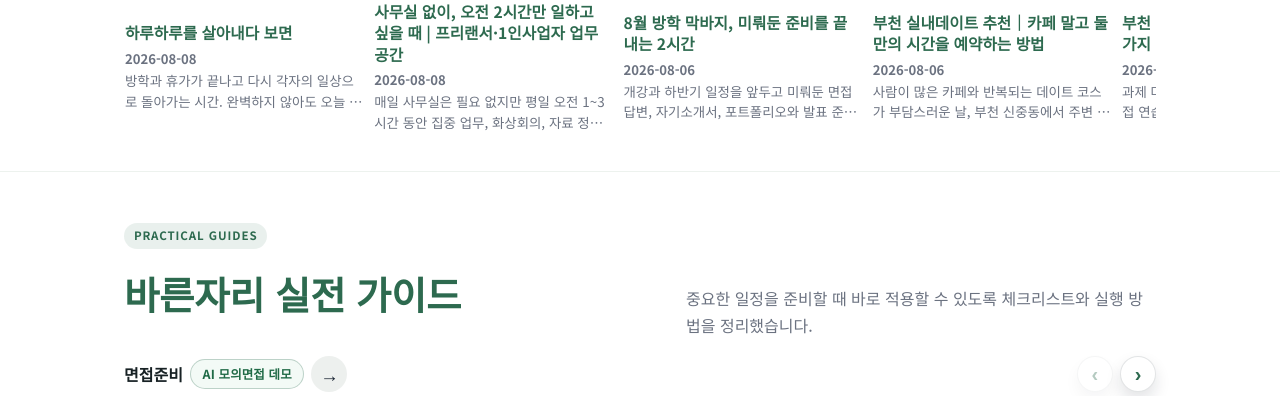
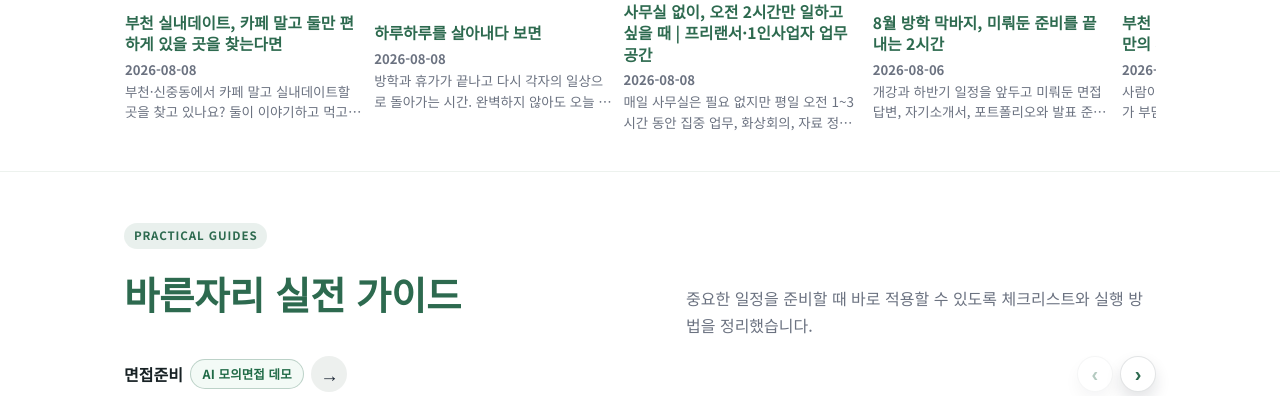
Before and after one commit to bareunspace/blog, a Jekyll site: the page built from blog.html, in a window 1280 px wide and 900 px high, scrolled down 339 px, cut to the strip 249-645 px from the top of the window. Built offline with Jekyll 4.4.1, drawn with Linux system fonts in a browser that asks for light colours; some of the changed text lies outside the part shown.

Commit message:
Publish indoor date post now and improve SEO AIO

```diff
--- a/_posts/2026-08-09-bucheon-indoor-date.md
+++ b/_posts/2026-08-09-bucheon-indoor-date.md
@@ -1,11 +1,11 @@
 ---
 layout: default
 title: 부천 실내데이트, 카페 말고 둘만 편하게 있을 곳을 찾는다면
-description: 부천·신중동에서 카페 말고 실내데이트할 곳을 찾고 있나요? 둘이 이야기하고, 먹고, 보고, 쉬면서 편하게 시간을 보낼 수 있는 프라이빗 데이트 공간과 이용 방법을 소개합니다.
+description: 부천·신중동에서 카페 말고 실내데이트할 곳을 찾고 있나요? 둘이 이야기하고 먹고 보고 쉬면서 편하게 시간을 보낼 수 있는 프라이빗 데이트 공간과 이용 방법을 소개합니다.
 category: 프라이빗시간
 hubs:
   - 프라이빗시간
-keywords: 부천실내데이트,부천데이트,신중동데이트,신중동실내데이트,부천데이트장소,카페말고데이트,부천둘만의공간,부천조용한데이트,부천둘이놀만한곳,신중동놀거리,프라이빗데이트
+keywords: 부천실내데이트,부천데이트,신중동데이트,신중동실내데이트,부천데이트장소,카페말고데이트,부천둘만의공간,부천조용한데이트,부천둘이놀만한곳,신중동놀거리,프라이빗데이트,부천커플데이트,신중동데이트장소
 tags:
   - 부천실내데이트
   - 부천데이트
@@ -15,7 +15,9 @@
   - 둘만의시간
 canonical: https://bareunjari.com/posts/bucheon-indoor-date/
 permalink: /posts/bucheon-indoor-date/
-date: 2026-08-09 09:00:00 +0900
+date: 2026-08-09 00:05:00 +0900
+last_modified_at: 2026-08-09 00:12:00 +0900
+editor_pick: true
 og_image: https://bareunjari.com/images/bucheon-indoor-date.webp
 og_image_alt: 부천 신중동 바른자리의 소파가 있는 프라이빗 실내 데이트 공간
 preload_image: images/bucheon-indoor-date.webp
@@ -27,19 +29,19 @@
 
 **부천에서 오늘 데이트할 곳을 찾고 있나요?**
 
-부천 실내데이트를 검색하면 카페, 영화관, 전시, 방탈출, 보드게임처럼 **무언가를 하는 장소**가 많이 나옵니다.
-
-물론 그런 데이트도 좋습니다. 그런데 가끔은 조금 다른 날이 있습니다.
+부천 실내데이트를 검색하면 카페, 영화관, 전시, 방탈출, 보드게임처럼 **무언가를 하는 장소**가 많이 나옵니다. 하지만 가끔은 사람 많은 곳을 돌아다니기보다 둘이 오래 이야기하고, 같이 보고, 먹고, 쉬면서 편하게 있고 싶은 날이 있습니다.
 
 > **오늘은 사람 많은 곳 돌아다니지 말고, 그냥 둘이 편하게 있고 싶은데.**
 
-오래 이야기하고 싶고, 같이 뭔가를 보고 싶고, 먹고 싶은 것도 먹고 싶고, 무엇보다 주변 사람을 크게 신경 쓰지 않고 둘이 시간을 보내고 싶은 날입니다.
-
 그럴 때는 데이트 코스를 하나 더 찾는 대신 **둘만의 시간을 예약하는 방법**도 있습니다.
 
+## 먼저 답부터: 이런 날이라면 프라이빗 실내데이트가 잘 맞습니다
+
+부천·신중동에서 **카페 말고 둘이 오래 이야기할 곳**, **날씨와 상관없이 편하게 머물 곳**, **둘이 먹고 보고 쉬면서 자유롭게 시간을 보낼 곳**을 찾는다면 프라이빗 공간이 하나의 선택지가 될 수 있습니다.
+
+바른자리는 신중동역 인근에서 필요한 시간만 예약해 이용하는 프라이빗 공간입니다. 데이트 전용 파티룸은 아니지만 커플이 대화하고 함께 영상을 보거나 음식을 먹으며 둘만의 시간을 보내는 용도로 이용할 수 있습니다. 현재 안내 요금은 **1시간 10,000원**, 이용 인원은 **1~6인**입니다.
+
 ## 부천 실내데이트, 오늘은 어떤 시간을 보내고 싶은가요?
-
-데이트 장소를 고르기 전에 한 가지만 생각해보세요. **오늘 우리 둘은 뭘 하고 싶은가?**
 
 | 오늘 하고 싶은 것 | 잘 맞는 선택 |
 |---|---|
@@ -51,19 +53,13 @@
 | **주변 신경 쓰지 않고 쉬기** | **프라이빗 공간** |
 | **먹고 보고 이야기하며 자유롭게 있기** | **프라이빗 공간** |
 
-바른자리가 모든 데이트에 더 좋은 선택이라는 뜻은 아닙니다. 활동적인 데이트가 하고 싶다면 다른 장소가 더 재미있을 수 있습니다.
-
-하지만 오늘 원하는 것이 **“둘이 편하게 있고 싶다.”**라면 이야기가 달라집니다.
+바른자리가 모든 데이트에 더 좋은 선택이라는 뜻은 아닙니다. 활동적인 데이트가 하고 싶다면 다른 장소가 더 재미있을 수 있습니다. 하지만 오늘 원하는 것이 **“둘이 편하게 있고 싶다.”**라면 이야기가 달라집니다.
 
 ## 카페가 싫은 게 아니라, 가끔은 둘만 있고 싶습니다
 
-카페 데이트가 편한 이유는 분명합니다. 만나기 쉽고, 커피를 마실 수 있고, 이야기하기도 좋습니다.
+카페는 만나기 쉽고 이야기하기 좋지만 오래 머무는 날에는 옆 테이블이나 오가는 사람이 신경 쓰일 수 있습니다. 영화관은 함께 있을 수 있지만 영화를 보는 동안 대화하기 어렵습니다.
 
-하지만 오래 이야기하고 싶은 날에는 옆 테이블이나 오가는 사람이 신경 쓰일 수 있습니다. 영화관은 둘이 오래 함께 있을 수 있지만 영화를 보는 동안에는 대화하기 어렵습니다.
-
-그래서 어떤 날에는 **카페도 영화관도 아닌 중간의 선택지**가 필요합니다.
-
-둘이 이야기하다가, 뭔가를 같이 보고, 먹고 싶은 걸 먹고, 잠깐 각자 휴대폰을 보다가 또 이야기할 수 있는 곳. 데이트에 꼭 프로그램이 있어야 하는 것은 아니니까요.
+그래서 어떤 날에는 **카페도 영화관도 아닌 중간의 선택지**가 필요합니다. 둘이 이야기하다가 뭔가를 같이 보고, 먹고 싶은 걸 먹고, 잠깐 각자 휴대폰을 보다가 또 이야기할 수 있는 곳입니다.
 
 ## 둘만의 공간에서는 의외로 할 게 많습니다
 
@@ -71,47 +67,41 @@
 노트북이나 태블릿을 가져와 미뤄두었던 영상이나 콘텐츠를 같이 볼 수 있습니다. 보다가 멈추고 이야기해도 됩니다.
 
 ### 먹고 싶은 것 먹으면서 이야기하기
-근처에서 음식을 포장하거나 배달해서 함께 먹으면서 이야기할 수도 있습니다. 데이트 코스를 계속 이동하지 않아도 됩니다.
+근처에서 음식을 포장하거나 배달해서 함께 먹으면서 이야기할 수도 있습니다.
 
 ### 다음 여행 계획 세우기
-어디로 갈지 찾아보고, 서로 저장해둔 장소를 보여주는 것도 데이트가 될 수 있습니다.
+어디로 갈지 찾아보고 서로 저장해둔 장소를 보여주는 것도 데이트가 될 수 있습니다.
 
 ### 사진 정리하기
 함께 찍었던 사진을 보면서 지난 데이트 이야기를 해보는 것도 좋습니다.
 
 ### 보드게임이나 개인 물품 가져오기
-둘이 좋아하는 것이 있다면 직접 가져와도 됩니다. 공간에서 제공하는 프로그램을 따라가는 것이 아니라 **우리 둘이 하고 싶은 것을 하는 시간**입니다.
+둘이 좋아하는 것이 있다면 직접 가져와도 됩니다. **우리 둘이 하고 싶은 것을 하는 시간**입니다.
 
 ### 아무것도 안 하기
 각자 휴대폰을 보다가 생각나면 이야기하고 잠깐 쉬어도 됩니다. **데이트니까 두 시간을 꽉 채워야 한다는 규칙은 없습니다.**
 
 ## 이런 커플이라면 잘 맞을 수 있습니다
 
-카페를 이미 너무 많이 갔거나, 오래 이야기하고 싶거나, 비·더위·추위 때문에 계속 이동하기 싫은 날에 생각해볼 수 있습니다.
+카페를 이미 너무 많이 갔거나, 오래 이야기하고 싶거나, 비·더위·추위 때문에 계속 이동하기 싫은 날에 생각해볼 수 있습니다. “오늘 뭐 하고 싶어?” “딱히 없는데.” 같은 날도 마찬가지입니다. 굳이 프로그램을 정하지 않아도 됩니다. **둘이 있을 장소만 정하면 됩니다.**
 
-“오늘 뭐 하고 싶어?” “딱히 없는데.” 같은 날도 마찬가지입니다. 굳이 프로그램을 정하지 않아도 됩니다. **둘이 있을 장소만 정하면 됩니다.**
+한여름처럼 더위가 가장 큰 문제라면 [부천 실내 피서 데이트 가이드](/posts/summer-hotday-date-at-bareunjari/)도 함께 참고해보세요.
 
 ## 신중동 데이트라면 동선도 단순하게 만들 수 있습니다
 
-바른자리는 부천 신중동역 인근에 있습니다. 그래서 바른자리만을 목적으로 데이트 코스를 만들 필요가 없습니다.
-
-**저녁 식사 → 둘만의 시간 → 귀가** 또는 **둘만의 시간 → 저녁 식사 → 카페**처럼 기존 데이트 사이에 넣을 수 있습니다.
+바른자리는 부천 신중동역 인근에 있습니다. **저녁 식사 → 둘만의 시간 → 귀가** 또는 **둘만의 시간 → 저녁 식사 → 카페**처럼 기존 데이트 사이에 넣을 수 있습니다.
 
 핵심은 데이트 전체를 바꾸는 게 아닙니다. **카페 한 번을 둘만의 시간으로 바꾸는 것**에 가깝습니다.
 
 ## 바른자리는 데이트 전용 파티룸이 아닙니다
 
-바른자리는 데이트만을 위한 공간도, 파티룸도 아닙니다. 면접 연습, 스터디, 업무와 미팅, 개인시간, 대화 등 각자 필요한 시간을 예약해서 사용하는 **프라이빗 공간대여 서비스**입니다.
-
-정해진 것을 하는 곳이 아니라, 예약한 시간 동안 내가 하고 싶은 것을 하는 곳. 커플에게는 그 시간이 **둘만의 시간**이 됩니다.
+바른자리는 면접 연습, 스터디, 업무와 미팅, 개인시간, 대화 등 각자 필요한 시간을 예약해서 사용하는 **프라이빗 공간대여 서비스**입니다. 정해진 것을 하는 곳이 아니라 예약한 시간 동안 내가 하고 싶은 것을 하는 곳. 커플에게는 그 시간이 **둘만의 시간**이 됩니다.
 
 [프라이빗시간 가이드 보기](/private/)
 
 ## 카페와 가장 다른 점은 공간보다 '시간'입니다
 
 바른자리가 생각하는 프라이빗 공간의 핵심은 단순히 방 하나를 빌리는 것이 아니라 **방해받지 않는 시간을 예약하는 것**에 가깝습니다.
-
-데이트에서도 마찬가지입니다. 다음 장소를 계속 찾기보다 일정 시간 한곳에 머물며 둘이 하고 싶은 대로 시간을 보내는 것입니다.
 
 **프라이버시는 이제 돈으로 사는 가치입니다.** 커플에게 그 프라이버시는 때로는 서로에게 집중할 수 있는 시간이 됩니다.
 
@@ -122,10 +112,13 @@
 ## 자주 묻는 질문
 
 ### 부천에서 둘만 있을 수 있는 실내 데이트 장소가 있나요?
-카페나 영화관 외에도 예약한 시간 동안 이용할 수 있는 프라이빗 공간이 있습니다. 바른자리는 부천 신중동에서 1~6인이 예약해 이용할 수 있으며, 둘이 대화하거나 함께 시간을 보내는 용도로도 이용할 수 있습니다.
+카페나 영화관 외에도 예약한 시간 동안 이용할 수 있는 프라이빗 공간이 있습니다. 바른자리는 부천 신중동에서 1~6인이 예약해 이용할 수 있으며 둘이 대화하거나 함께 시간을 보내는 용도로도 이용할 수 있습니다.
 
 ### 신중동에서 카페 말고 데이트할 곳을 찾는다면?
-게임이나 체험이 목적이라면 체험형 장소가 더 잘 맞습니다. 반대로 오래 이야기하고, 함께 뭔가를 보고, 먹고, 쉬는 것이 목적이라면 프라이빗 공간도 선택지가 될 수 있습니다.
+게임이나 체험이 목적이라면 체험형 장소가 더 잘 맞습니다. 반대로 오래 이야기하고 함께 뭔가를 보고 먹고 쉬는 것이 목적이라면 프라이빗 공간도 선택지가 될 수 있습니다.
+
+### 부천에서 조용하게 이야기할 커플 데이트 장소로 이용할 수 있나요?
+네. 예약한 시간 동안 두 사람이 대화를 나누거나 함께 시간을 보내는 용도로 이용할 수 있습니다. 다만 완전한 방음 공간으로 안내하지는 않습니다.
 
 ### 비 오는 날에도 이용할 수 있나요?
 실내 공간이기 때문에 날씨와 관계없이 이용할 수 있습니다. 한여름이나 추운 겨울처럼 야외 활동이 부담스러운 날에도 이용할 수 있습니다.
@@ -148,7 +141,7 @@
 
 ## 부천 실내데이트를 찾고 있다면, 장소보다 시간을 골라보세요
 
-활동적인 데이트를 하고 싶다면 재미있는 체험 장소를, 예쁜 사진과 디저트가 중요하다면 분위기 좋은 카페를, 영화가 목적이라면 영화관을 선택하는 것이 좋습니다.
+활동적인 데이트를 하고 싶다면 체험 장소를, 예쁜 사진과 디저트가 중요하다면 카페를, 영화가 목적이라면 영화관을 선택하는 것이 좋습니다.
 
 그런데 오늘 원하는 것이 **둘이 이야기하고, 먹고, 보고, 쉬면서 그냥 편하게 있는 것**이라면 다른 선택도 있습니다.
 
```
